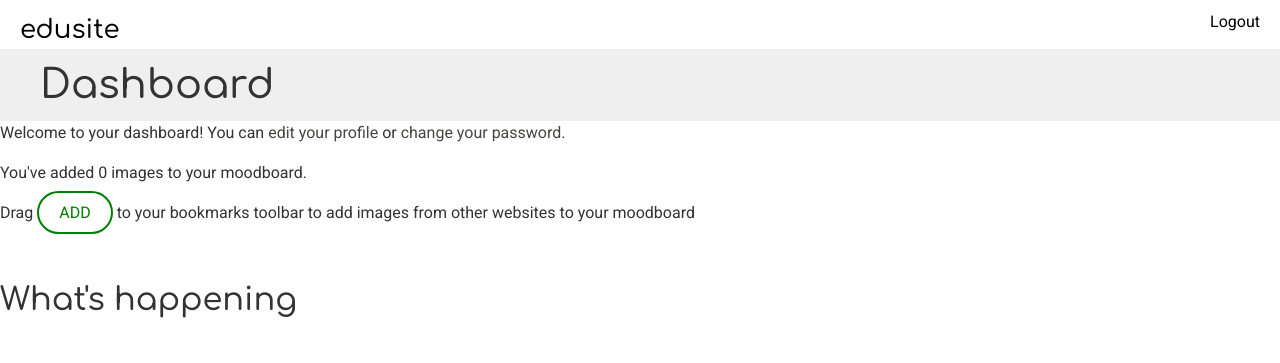
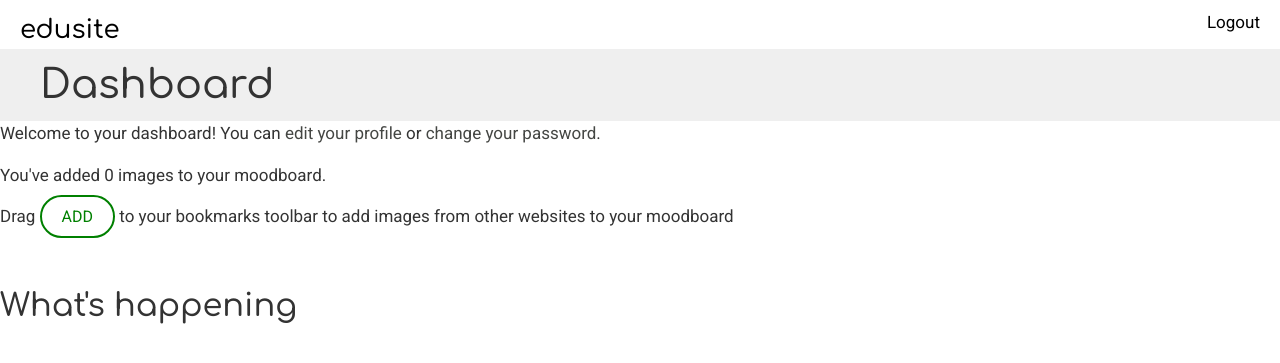
Before and after one commit to stevelab1/edusites, a Django app: page /account/ in a window 1280 px wide. Shown: the top 363 px of the page. Run offline with Django 3.2, Linux system fonts and the light colour scheme; the visitor is signed in with stand-in values (Sample User, id 1); data comes from the database, SQL or seed files in the repository; data that the repository does not hold is empty; some libraries are stand-ins or nearby versions.

```diff
--- a/account/static/css/base.css
+++ b/account/static/css/base.css
@@ -5,6 +5,7 @@ body {
     margin:0;
     font-family:'Roboto', sans-serif;
     font-weight:400;
+    font-size:17px;
     color:#333;
 }
 
@@ -22,15 +23,9 @@ ul {
     float:left;
 }
 
-h1, h2, h3, h4, h5 {
+h1, h2, h3, h4, h5, h6 {
     font-family:'Comfortaa', sans-serif;
     font-weight:400;
-}
-
-h6 {
-    font-family:'Roboto', sans-serif;
-    font-weight:400;
-    font-size:15px;
 }
 
 h1 {
```
